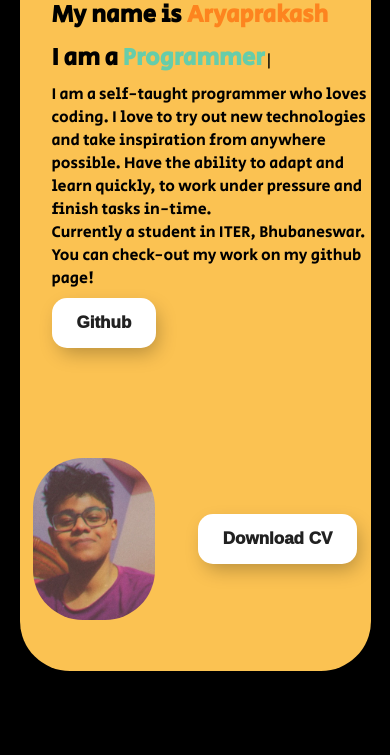
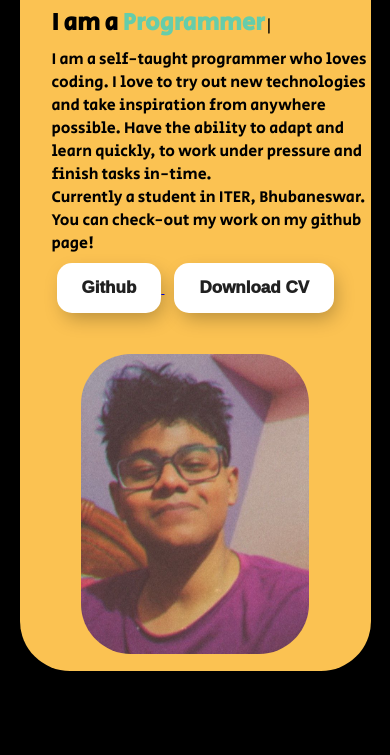
Before and after one commit to Aryadev19/My-Portfolio, a plain HTML site: page index.html in a window 390 px wide. Shown: the part 1144-1899 px from the top of the page. Drawn offline with nearby package versions, Linux system fonts and the light colour scheme; a web font is replaced by a local one.

Commit message:
projects links are now working

```diff
--- a/index.html
+++ b/index.html
@@ -61,16 +61,22 @@
             </p>
             <p>You can check-out my work on my github page!</p>
           </div>
-          <a class="github-profile" href="https://github.com/Aryadev19">
+            <div class="btnlinks">
+               <a class="github-profile" href="https://github.com/Aryadev19">
             <button>Github</button>
           </a>
+
+          <a href="#">
+            <button>Download CV</button>
+          </a>
+            </div>
+
+
         </div>
 
         <div class="myimg">
           <img src="/images/myimage.jpg" alt="" />
-          <a href="#">
-            <button>Download CV</button>
-          </a>
+
         </div>
       </div>
     </div>
@@ -92,6 +98,8 @@
         <div class="skill s12"></div>
       </div>
     </div>
+
+
 
     <div id="projects">
       <h1>Check-Out my recent Projects</h1>
--- a/index.js
+++ b/index.js
@@ -12,3 +12,19 @@ var options = {
   };
 
   var typed = new Typed("#typed", options);
+
+  const p1 = document.querySelector(".p1");
+  const p2 = document.querySelector(".p2");
+  const p3 = document.querySelector(".p3");
+
+  p1.onclick = ()=>{
+    window.location.href="http://roasted-potato.vercel.app/"
+  }
+
+  p2.onclick = ()=>{
+    window.location.href="http://pok-dex-blush.vercel.app/";
+  };
+
+  p3.onclick = ()=>{
+    window.location.href="https://factomania.vercel.app/";
+  }
--- a/style.css
+++ b/style.css
@@ -273,6 +273,11 @@ button:hover::before {
   width: 100%;
 }
 
+.btnlinks > a{
+  padding: 5px;
+}
+
+
 .myimg {
   display: flex;
   flex-direction: column;
@@ -458,6 +463,7 @@ button:hover::before {
 @media only screen and (max-width: 750px) {
   .about {
     grid-template-columns: 1fr;
+
   }
 
   .aboutme {
@@ -474,9 +480,7 @@ button:hover::before {
     flex-direction: row;
     justify-content: space-around;
   }
-  .myimg > img {
-    width: 35%;
-  }
+
   #main {
     grid-template-columns: 1fr;
     height: 80vh;
@@ -500,6 +504,12 @@ button:hover::before {
   }
 }
 
+@media (max-width:375px){
+  .myimg > img {
+    width: 50%;
+  }
+}
+
 @media (min-width: 750px) and (max-width: 1050px) {
   #main {
     grid-template-columns: 1fr;
```
